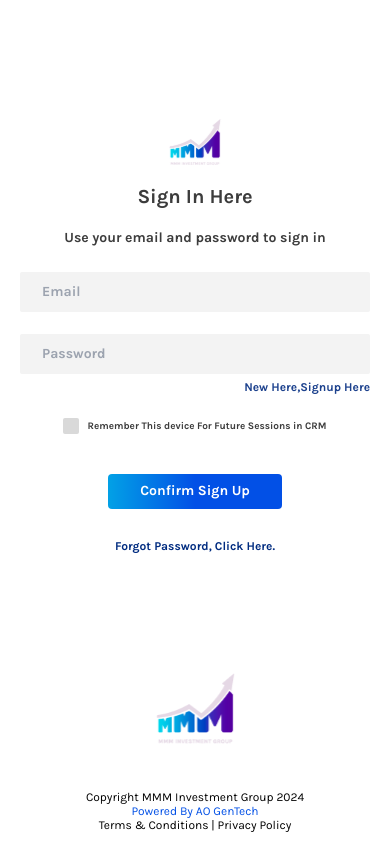
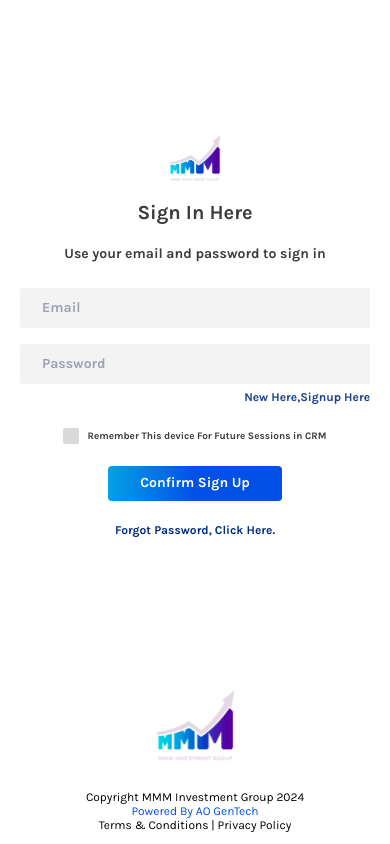
Before and after one commit to i-usman-56/inverstmentGroup, a React (Vite) app: page /login in a window 390 px wide. Built offline with nearby package versions, Linux system fonts and the light colour scheme.

Commit message:
Adjustment Authentication Screes

```diff
--- a/src/components/forgetPassword/forgetPAssword.jsx
+++ b/src/components/forgetPassword/forgetPAssword.jsx
@@ -80,7 +80,7 @@
               desc="Enter email associated with your account"
             />
             <form onSubmit={handleSubmit} className="md:px-12">
-              <div className="gap-8 space-y-[22px] pt-[25px] w-full">
+              <div className="gap-8 space-y-[16px] pt-[25px] w-full">
                 <div className="flex gap-[22px]">
                   <div className="flex-1">
                     <InputFields
@@ -94,7 +94,7 @@
                   </div>
                 </div>
               </div>
-              <div className="mt-[40px]">
+              <div className="mt-[22px]">
                 <LoginButton title="Send Email" />
               </div>
             </form>
--- a/src/components/login/login.jsx
+++ b/src/components/login/login.jsx
@@ -124,7 +124,7 @@
               desc="Use your email and password to sign in"
             />
             <form onSubmit={handleSubmit} className="md:px-12">
-              <div className="gap-8 space-y-[22px] pt-[25px] w-full">
+              <div className="gap-8 space-y-[16px] pt-[25px] w-full">
                 <div className="flex gap-[22px]">
                   <div className="flex-1">
                     <InputFields
@@ -159,10 +159,10 @@
                 handleCheckboxChange={handleCheckboxChange}
               />
 
-              <div className="mt-[40px]">
+              <div className="mt-[22px]">
                 <LoginButton title="Confirm Sign Up" />
               </div>
-              <div className="flex justify-center mt-[24px]">
+              <div className="flex justify-center mt-[16px]">
                 <Link to="/forget-password">
                   <button className="capitalize text-[12px] leading-5 tracking-[-1.7%] text-[#012C80] font-bold text-clip ">
                     Forgot Password, Click Here.
--- a/src/components/newPassword/newPassword.jsx
+++ b/src/components/newPassword/newPassword.jsx
@@ -103,7 +103,7 @@
               desc="Enter New Password For future sessions"
             />
             <form onSubmit={handleSubmit} className="md:px-12">
-              <div className="gap-8 space-y-[22px] pt-[25px] w-full">
+              <div className="gap-8 space-y-[16px] pt-[25px] w-full">
                 <div className="flex gap-[22px]">
                   <div className="flex-1">
                     <InputFields
@@ -126,7 +126,7 @@
                 />
               </div>
 
-              <div className="mt-[40px]">
+              <div className="mt-[22px]">
                 <LoginButton title="Confirm New Password" />
               </div>
             </form>
--- a/src/components/signup/components/footer/Footer.jsx
+++ b/src/components/signup/components/footer/Footer.jsx
@@ -6,7 +6,7 @@
     <div>
       <div className="flex flex-col justify-center items-center my-3">
         <img src={Logo} alt="" className="w-[97px] h-[73px]" />
-        <div className="pt-[45px]">
+        <div className="pt-[28px] lg:pt-[45px]">
           <h1 className="text-center text-[12px] leading-[14px] font-normal tracking-[-1.3%] text-[#000000] ">
             Copyright MMM Investment Group 2024{" "}
           </h1>
--- a/src/components/signup/signup.jsx
+++ b/src/components/signup/signup.jsx
@@ -183,7 +183,7 @@
               desc="Enter Registered email & New Password"
             />
             <form onSubmit={handleSubmit} className="md:px-12">
-              <div className="gap-8 space-y-[22px] pt-[25px] w-full">
+              <div className="gap-8 space-y-[16px] pt-[25px] w-full">
                 <div className="flex gap-[22px] w-full">
                   <div className="flex-1">
                     <InputFields
@@ -252,7 +252,7 @@
                   </button>
                 </Link>
               </div>
-              <div className="mt-[40px]">
+              <div className="mt-[22px]">
                 <LoginButton title="Confirm Sign Up" />
               </div>
             </form>
```
